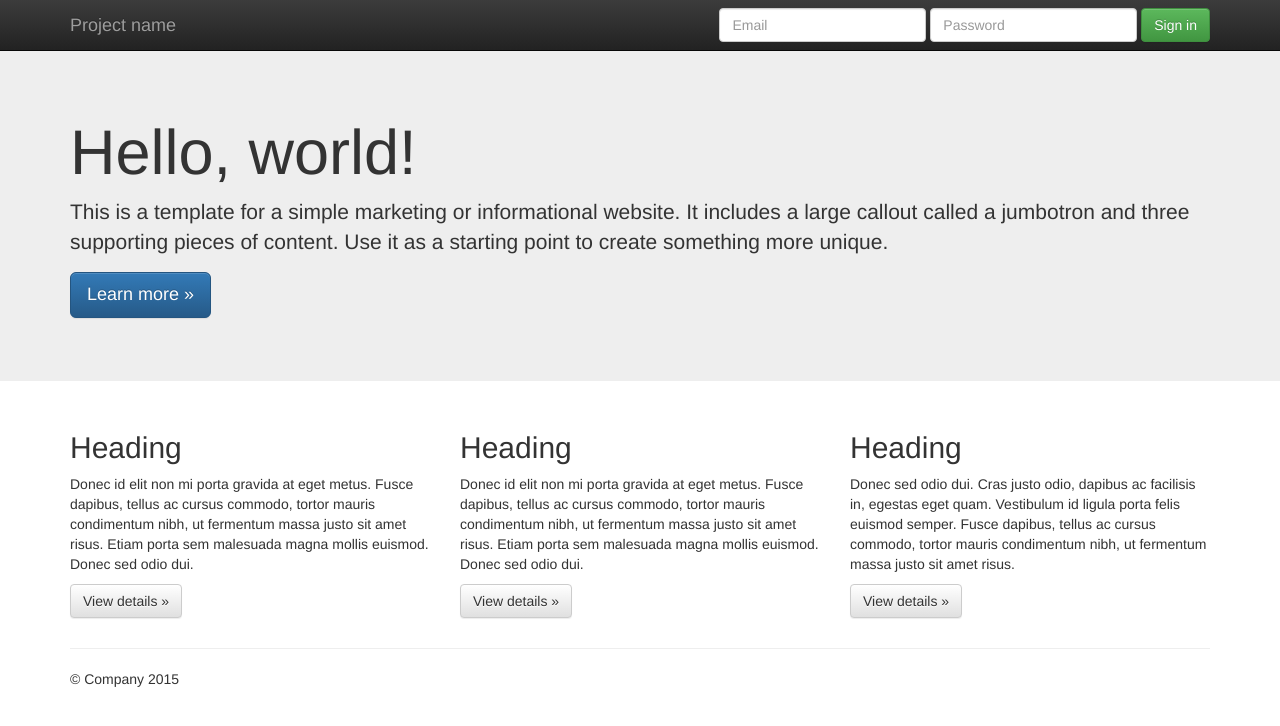
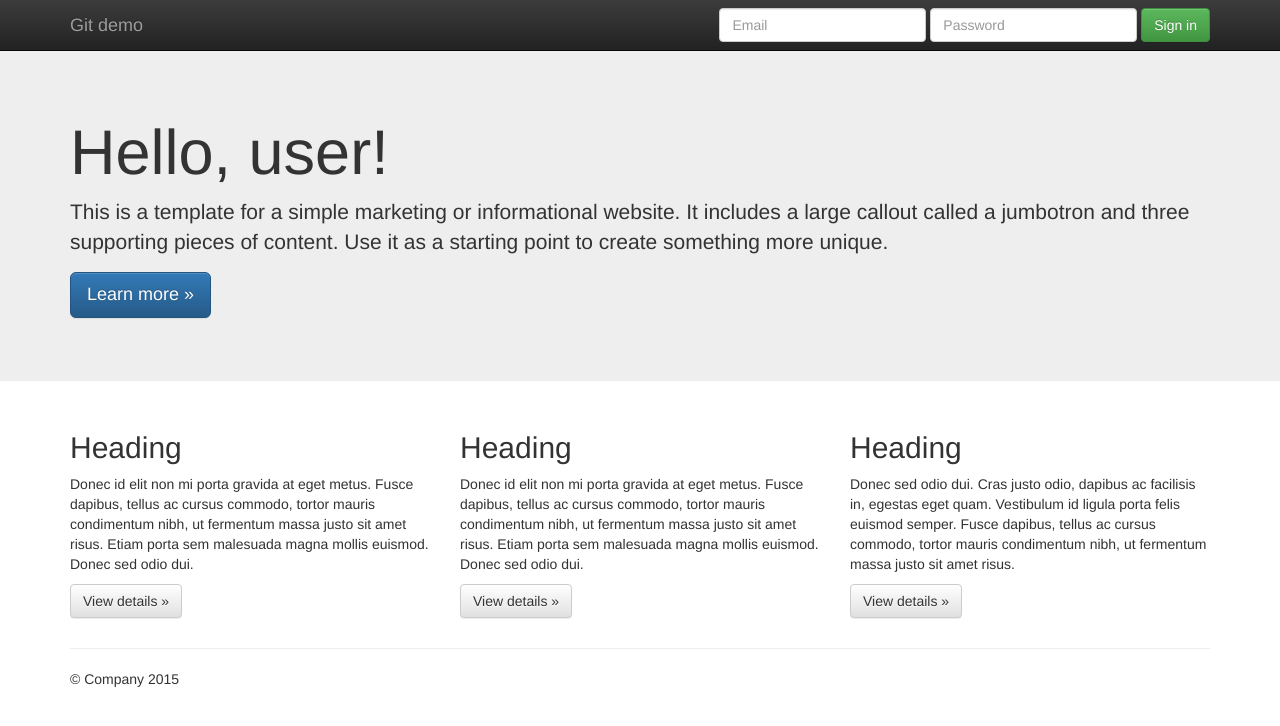
Before and after one commit to liqunlu2/gitdemo, a plain HTML site: page index.html in a window 1280 px wide. Drawn offline with nearby package versions, Linux system fonts and the light colour scheme.

Commit message:
added 403 page, updated the contents of index page

```diff
--- a/index.html
+++ b/index.html
@@ -36,7 +36,7 @@
             <span class="icon-bar"></span>
             <span class="icon-bar"></span>
           </button>
-          <a class="navbar-brand" href="#">Project name</a>
+          <a class="navbar-brand" href="#">Git demo</a>
         </div>
         <div id="navbar" class="navbar-collapse collapse">
           <form class="navbar-form navbar-right" role="form">
@@ -55,7 +55,7 @@
     <!-- Main jumbotron for a primary marketing message or call to action -->
     <div class="jumbotron">
       <div class="container">
-        <h1>Hello, world!</h1>
+        <h1>Hello, user!</h1>
         <p>This is a template for a simple marketing or informational website. It includes a large callout called a jumbotron and three supporting pieces of content. Use it as a starting point to create something more unique.</p>
         <p><a class="btn btn-primary btn-lg" href="#" role="button">Learn more &raquo;</a></p>
       </div>
```
